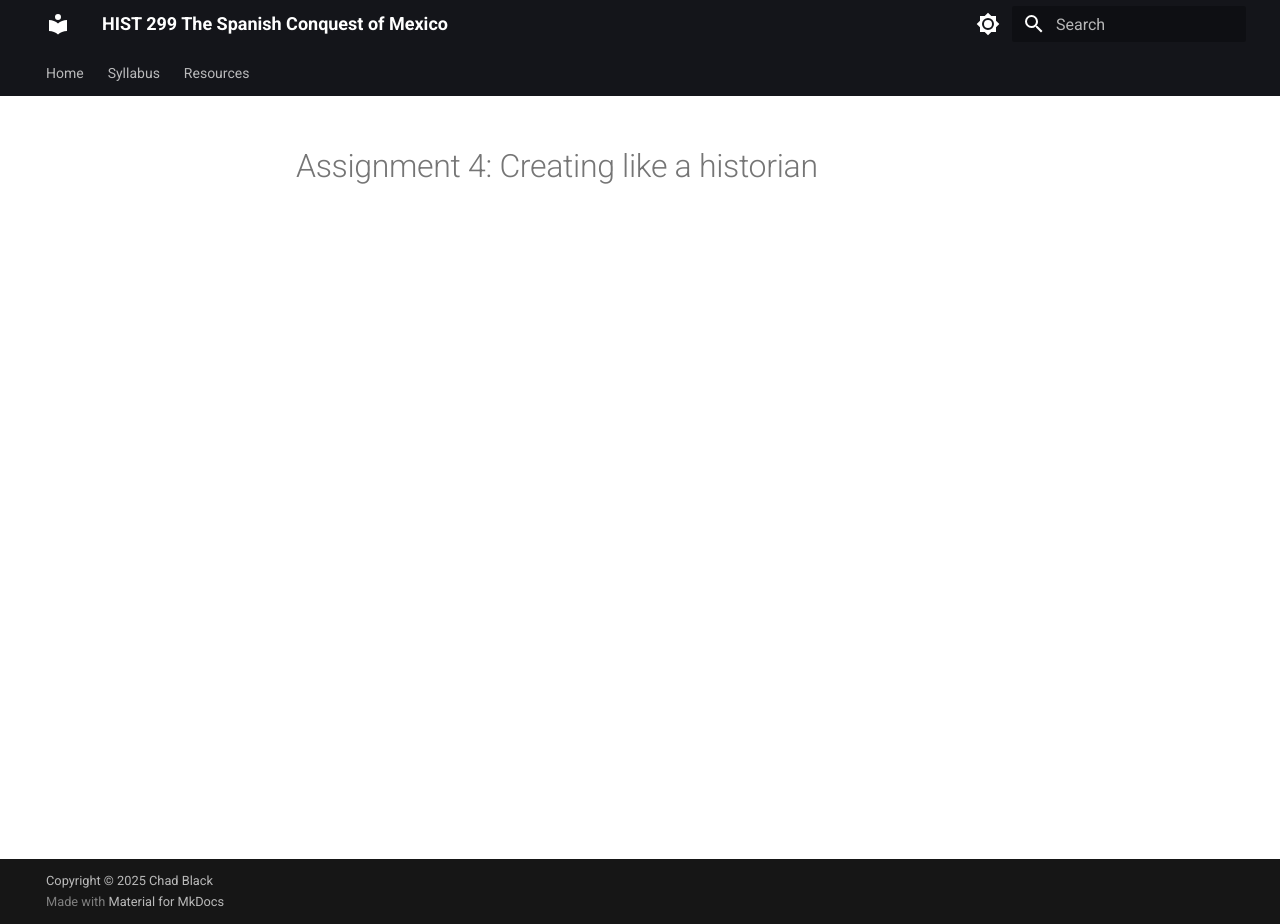
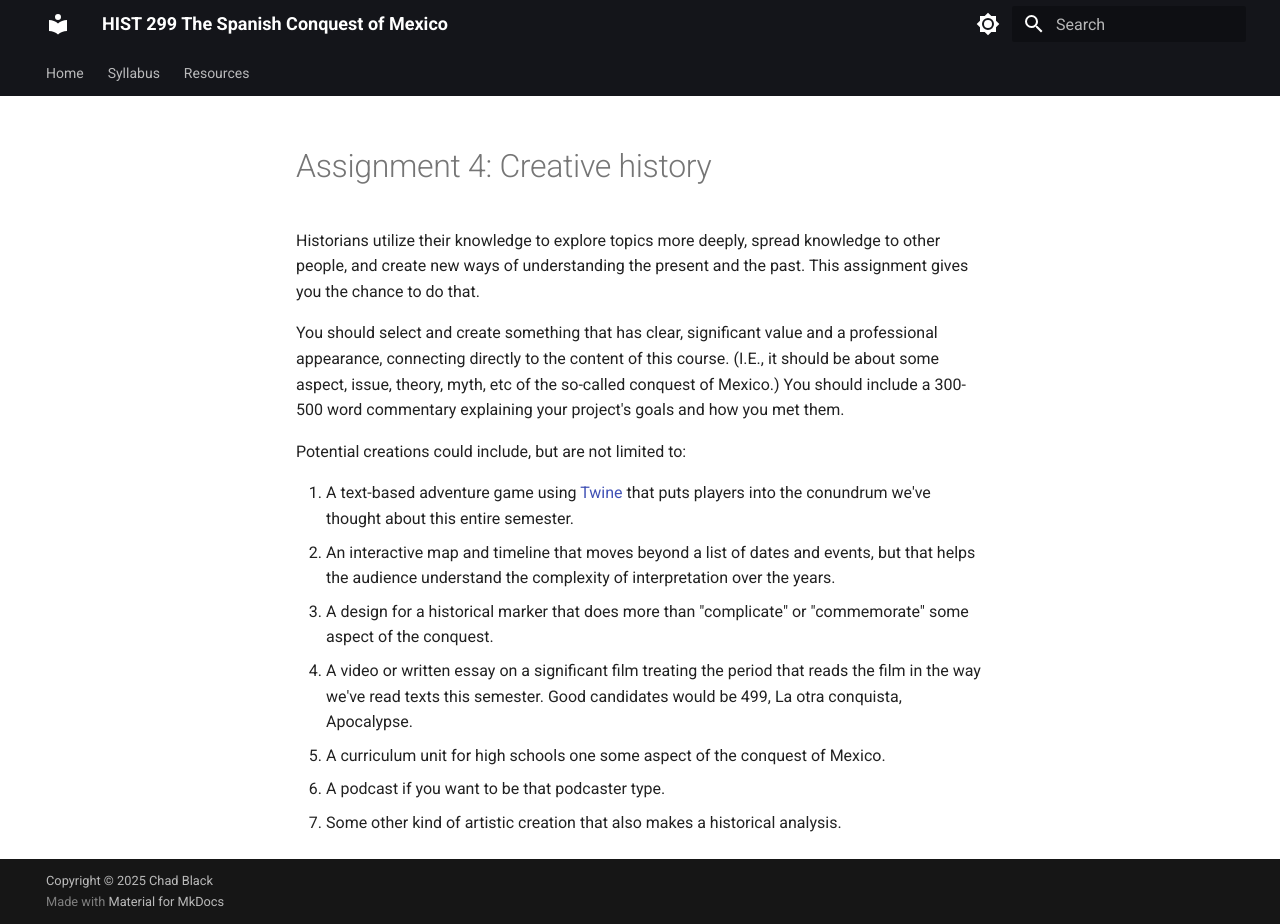
Before and after one commit to chadblack/299S2025, an MkDocs documentation site: the page built from docs/Assignment 4.md, in a window 1280 px wide and 924 px high. Built offline with MkDocs 1.6.1 and Material for MkDocs 9.7.7, drawn with Linux system fonts in a browser that asks for light colours.

Commit message:
finished assignments and calendar

```diff
--- a/docs/Assignment 4.md
+++ b/docs/Assignment 4.md
@@ -1 +1,15 @@
-# Assignment 4: Creating like a historian
+# Assignment 4: Creative history
+
+Historians utilize their knowledge to explore topics more deeply, spread knowledge to other people, and create new ways of understanding the present and the past. This assignment gives you the chance to do that.
+
+You should select and create something that has clear, significant value and a professional appearance, connecting directly to the content of this course. (I.E., it should be about some aspect, issue, theory, myth, etc of the so-called conquest of Mexico.) You should include a 300-500 word commentary explaining your project's goals and how you met them.
+
+Potential creations could include, but are not limited to:
+
+1. A text-based adventure game using [Twine](https://twinery.org/) that puts players into the conundrum we've thought about this entire semester.
+2. An interactive map and timeline that moves beyond a list of dates and events, but that helps the audience understand the complexity of interpretation over the years.
+3. A design for a historical marker that does more than "complicate" or "commemorate" some aspect of the conquest.
+4. A video or written essay on a significant film treating the period that reads the film in the way we've read texts this semester. Good candidates would be 499, La otra conquista, Apocalypse.
+5. A curriculum unit for high schools one some aspect of the conquest of Mexico.
+6. A podcast if you want to be that podcaster type.
+7. Some other kind of artistic creation that also makes a historical analysis.
```
Also changed, not shown: docs/Assignment 3.md (+16 -0 lines), docs/assignments.md (+1 -1 lines), docs/calendar.md (+21 -16 lines).
